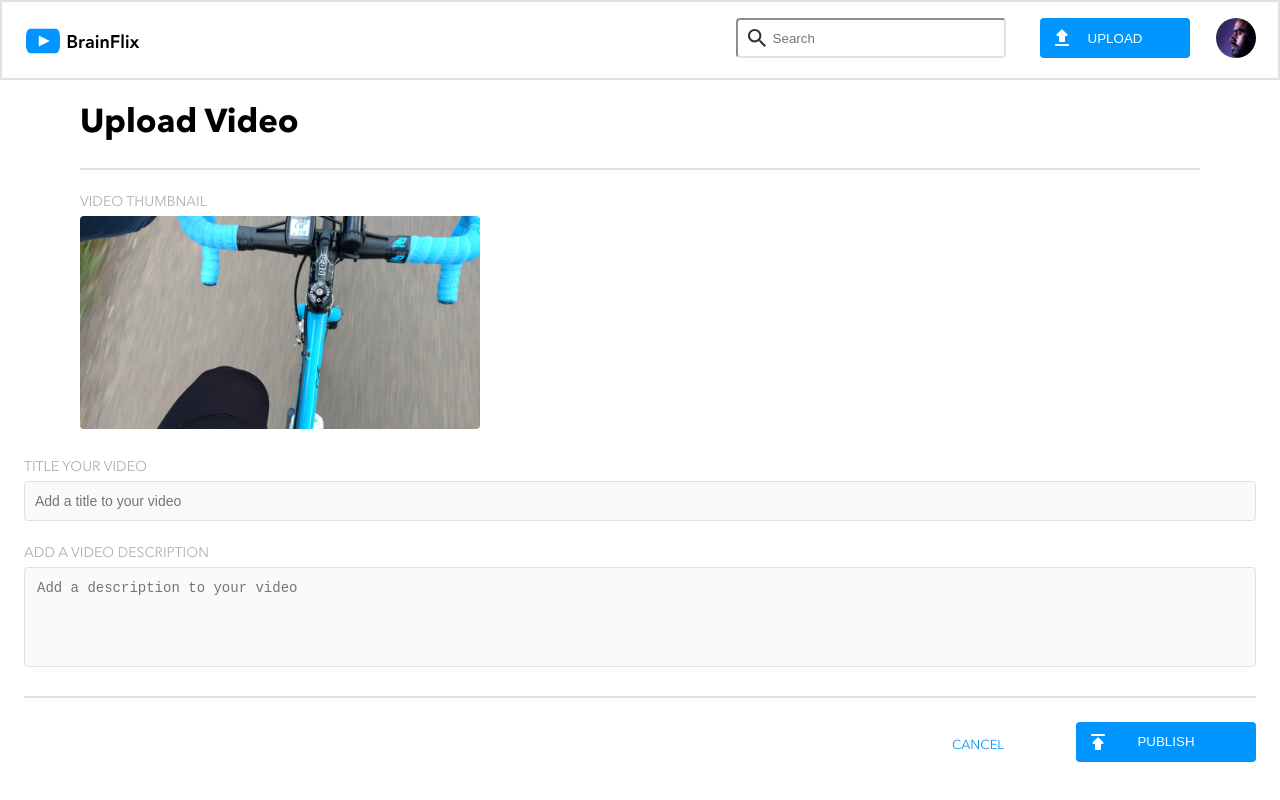
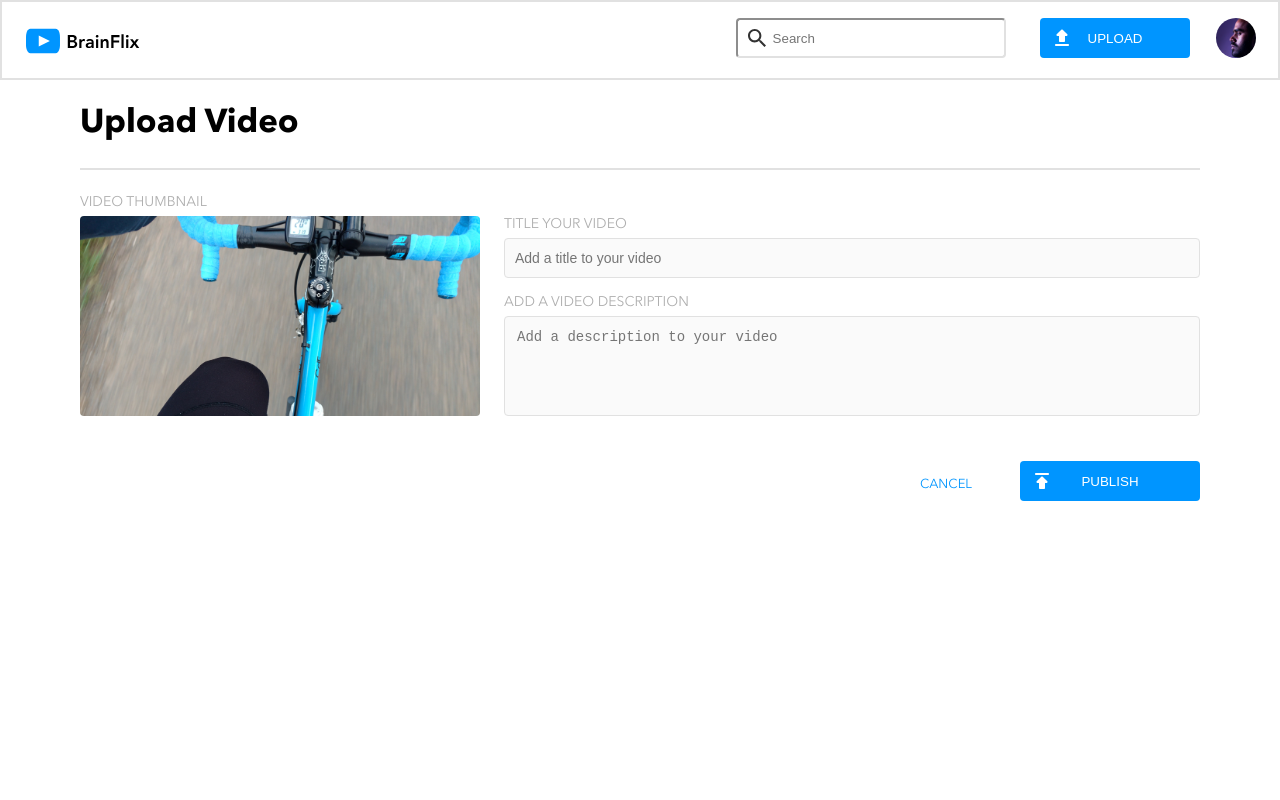
Before and after one commit to JordanShankle/jordan-shankle-brainflix, a React (Create React App) app: page /upload in a window 1280 px wide. Built offline with nearby package versions, Linux system fonts and the light colour scheme.

Commit message:
Add styling to UploadPage on Desktop.

```diff
--- a/package.json
+++ b/package.json
@@ -11,6 +11,7 @@
     "react-dom": "^18.2.0",
     "react-router-dom": "^6.6.2",
     "react-scripts": "5.0.1",
+    "react-toastify": "^9.1.1",
     "sass": "^1.57.1",
     "web-vitals": "^2.1.4"
   },
--- a/src/pages/UploadPage/UploadPage.js
+++ b/src/pages/UploadPage/UploadPage.js
@@ -17,6 +17,9 @@ function UploadPage() {
             <h2 className='upload-title'>Upload Video</h2>
 
             <p className='upload-thumbnail__title'>VIDEO THUMBNAIL</p>
+
+
+            <section className='upload-section'>
 
                 <div className='upload-thumbnail'>
                     <img src={uploadPreview} alt="bike handle bars" className='upload-thumbnail__image' />
@@ -49,6 +52,7 @@ function UploadPage() {
                     </div>
 
                 </form>
+            </section>
 
         </>
     )
--- a/src/pages/UploadPage/UploadPage.scss
+++ b/src/pages/UploadPage/UploadPage.scss
@@ -5,6 +5,14 @@
 .upload {
     display: flex;
     flex-direction: column;
+
+    @include desktop {
+        width: 100%;
+    }
+
+    &-section {
+        display: flex;
+    }
 
     &-title {
         font-size: 2.4rem;
@@ -62,7 +70,8 @@
             }
 
             @include desktop {
-                margin: 0 8.0rem;
+                margin-left: 8.0rem;
+                height: 20rem;
             }
         }
     }
@@ -79,6 +88,10 @@
         @include tablet {
             padding: 2.4rem 2.4rem 0 2.4rem;
             font-size: 1.4rem;
+        }
+
+        @include desktop {
+            padding: 0 8.0rem 0 2.4rem;
         }
 
         &__text {
@@ -108,6 +121,12 @@
             font-size: 1.4rem;
         }
 
+        @include desktop {
+            padding: 1.6rem 8.0rem 1.6rem 2.4rem;
+            margin: 0;
+            border: none;
+        }
+
         &__text {
             resize: none;
             width: 100%;
@@ -121,6 +140,7 @@
             @include tablet {
                 font-size: 1.4rem;
             }
+
         }
     }
 
@@ -130,6 +150,10 @@
             display: flex;
             justify-content: flex-end;
             padding: 2.4rem;
+        }
+
+        @include desktop {
+            padding: 2.4rem 8.0rem 2.4rem 2.4rem;
         }
     }
 
@@ -183,5 +207,9 @@
             position: absolute;
             right: 26rem;
         }
+
+        @include desktop {
+            padding: 1.6rem 4.8rem 1.6rem 1.6rem;
+        }
     }
 }
```
Also changed, not shown: 1 other file (tests, documents, lock files or other folders). Lines whose indentation alone changed are shown as unchanged.
